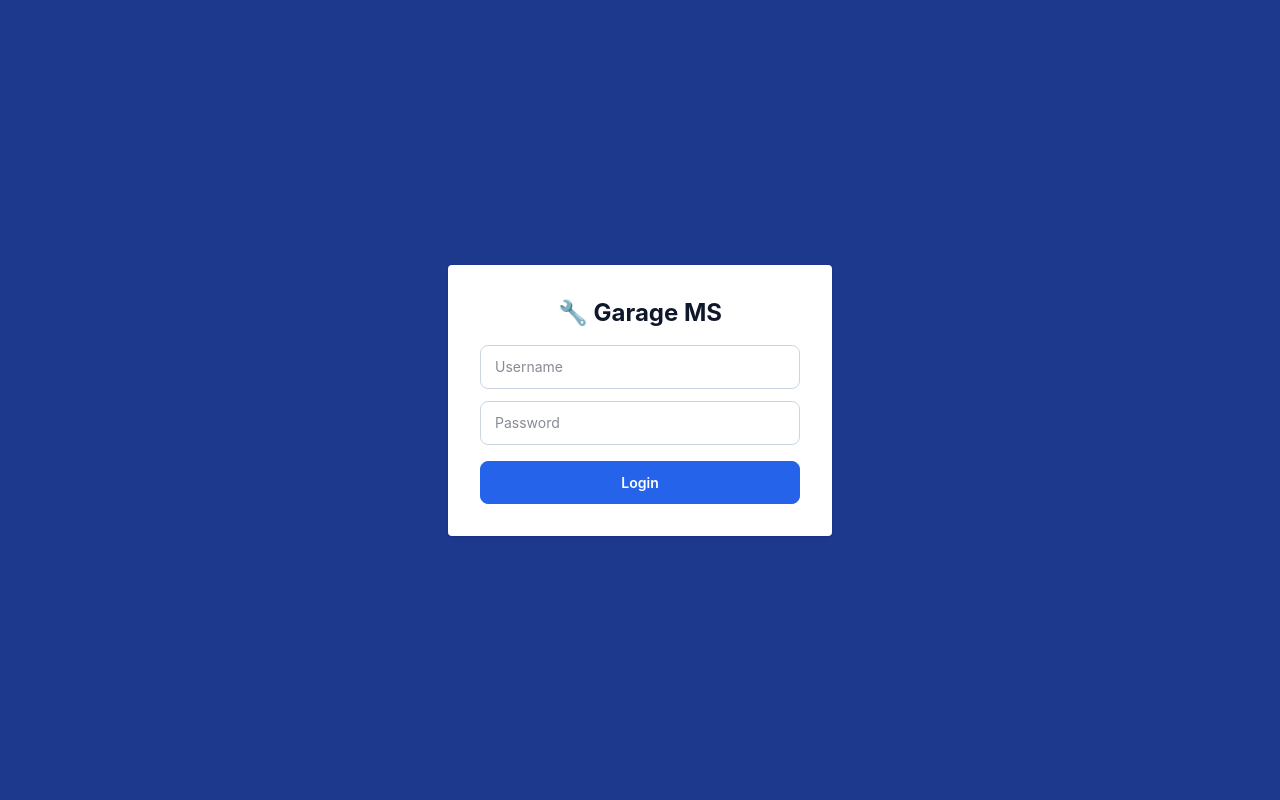
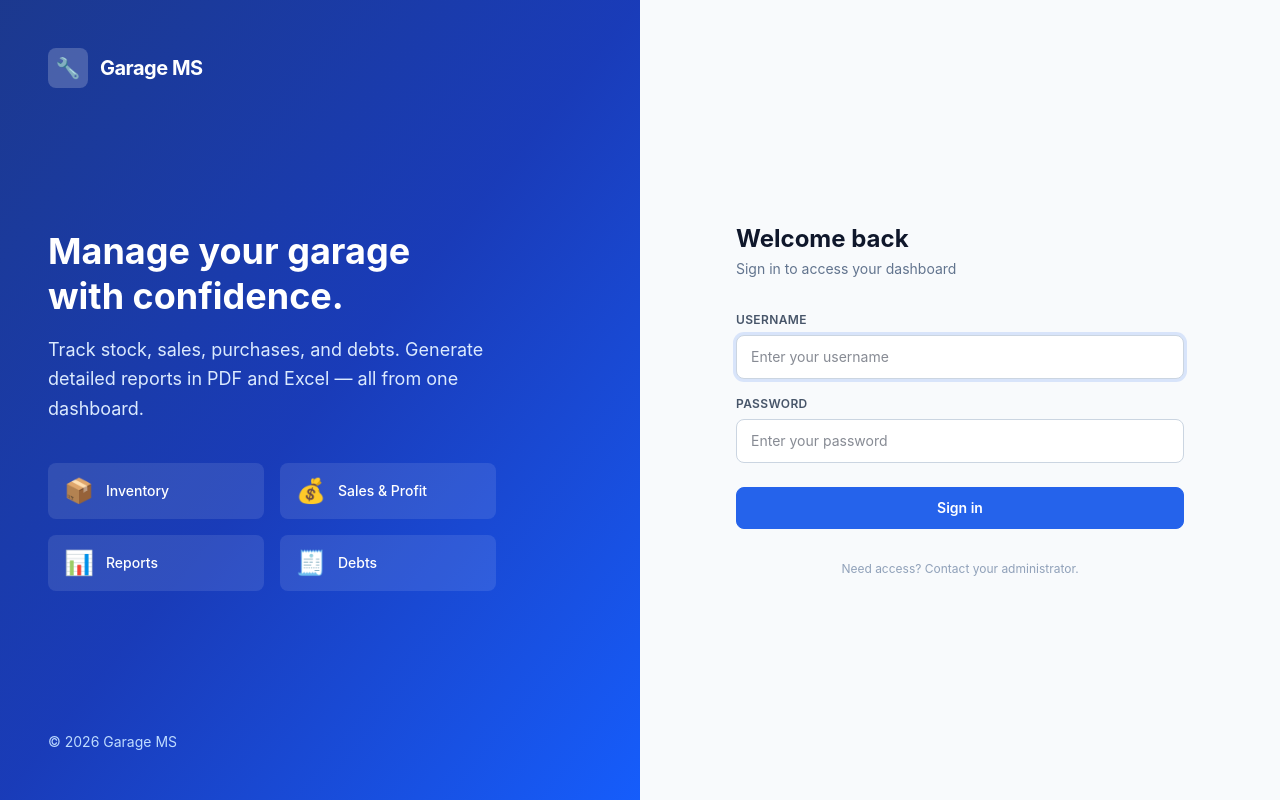
Before and after one commit to kansiime/garage-system, a Next.js app in the folder frontend/: page /login in a window 1280 px wide. Built offline with nearby package versions, Linux system fonts and the light colour scheme; no server answers.

Commit message:
Public settings endpoint; login brand + loading states

```diff
--- a/frontend/app/login/page.js
+++ b/frontend/app/login/page.js
@@ -1,5 +1,5 @@
 'use client';
-import { useState } from 'react';
+import { useEffect, useState } from 'react';
 import { useRouter } from 'next/navigation';
 import { auth } from '@/lib/api';
 
@@ -7,11 +7,23 @@ export default function LoginPage() {
   const [username, setUsername] = useState('');
   const [password, setPassword] = useState('');
   const [error, setError] = useState('');
+  const [loading, setLoading] = useState(false);
+  const [brand, setBrand] = useState('Garage MS');
   const router = useRouter();
+
+  // Fetch business name from public endpoint
+  useEffect(() => {
+    const apiBase = process.env.NEXT_PUBLIC_API_URL || 'http://localhost:8000/api';
+    fetch(`${apiBase}/auth/public-settings/`)
+      .then((r) => r.json())
+      .then((d) => setBrand(d.name || 'Garage MS'))
+      .catch(() => {});
+  }, []);
 
   const submit = async (e) => {
     e.preventDefault();
     setError('');
+    setLoading(true);
     try {
       const res = await auth.login(username, password);
       localStorage.setItem('access_token', res.data.access);
@@ -19,21 +31,115 @@ export default function LoginPage() {
       localStorage.setItem('user', JSON.stringify(res.data.user));
       router.push('/dashboard');
     } catch (err) {
-      setError('Invalid credentials');
+      setError('Invalid username or password. Please try again.');
+    } finally {
+      setLoading(false);
     }
   };
 
   return (
-    <div className="min-h-screen flex items-center justify-center bg-blue-900">
-      <form onSubmit={submit} className="bg-white p-8 rounded shadow w-96">
-        <h1 className="text-2xl font-bold mb-4 text-center">🔧 Garage MS</h1>
-        {error && <p className="text-red-500 mb-3">{error}</p>}
-        <input className="mb-3" placeholder="Username"
-          value={username} onChange={(e) => setUsername(e.target.value)} required />
-        <input className="mb-4" type="password" placeholder="Password"
-          value={password} onChange={(e) => setPassword(e.target.value)} required />
-        <button className="primary w-full" type="submit">Login</button>
-      </form>
+    <div className="min-h-screen flex">
+      {/* Left panel — branding */}
+      <div className="hidden lg:flex lg:w-1/2 bg-gradient-to-br from-blue-900 via-blue-800 to-blue-600 text-white p-12 flex-col justify-between">
+        <div className="flex items-center gap-3">
+          <div className="w-10 h-10 bg-white/20 rounded-lg flex items-center justify-center text-xl">🔧</div>
+          <span className="text-xl font-bold tracking-tight">{brand}</span>
+        </div>
+
+        <div>
+          <h1 className="text-4xl font-bold leading-tight mb-4">
+            Manage your garage<br />with confidence.
+          </h1>
+          <p className="text-blue-100 text-lg leading-relaxed max-w-md">
+            Track stock, sales, purchases, and debts. Generate detailed reports
+            in PDF and Excel — all from one dashboard.
+          </p>
+
+          <div className="mt-10 grid grid-cols-2 gap-4 max-w-md">
+            {[
+              ['📦', 'Inventory'],
+              ['💰', 'Sales & Profit'],
+              ['📊', 'Reports'],
+              ['🧾', 'Debts'],
+            ].map(([icon, label]) => (
+              <div key={label} className="flex items-center gap-3 bg-white/10 rounded-lg px-4 py-3">
+                <span className="text-2xl">{icon}</span>
+                <span className="text-sm font-medium">{label}</span>
+              </div>
+            ))}
+          </div>
+        </div>
+
+        <p className="text-blue-200 text-sm">© {new Date().getFullYear()} {brand}</p>
+      </div>
+
+      {/* Right panel — login form */}
+      <div className="flex-1 flex items-center justify-center p-6 lg:p-12">
+        <div className="w-full max-w-md">
+          <div className="lg:hidden flex items-center gap-3 mb-8 justify-center">
+            <div className="w-10 h-10 bg-blue-600 rounded-lg flex items-center justify-center text-white text-xl">🔧</div>
+            <span className="text-xl font-bold">{brand}</span>
+          </div>
+
+          <h2 className="text-2xl font-bold text-slate-900 mb-1">Welcome back</h2>
+          <p className="text-slate-500 text-sm mb-8">Sign in to access your dashboard</p>
+
+          {error && (
+            <div className="mb-5 p-3 bg-red-50 border border-red-200 text-red-700 text-sm rounded-lg flex items-start gap-2">
+              <span>⚠️</span>
+              <span>{error}</span>
+            </div>
+          )}
+
+          <form onSubmit={submit} className="space-y-4">
+            <div>
+              <label htmlFor="username">Username</label>
+              <input
+                id="username"
+                type="text"
+                value={username}
+                onChange={(e) => setUsername(e.target.value)}
+                placeholder="Enter your username"
+                required
+                autoFocus
+                disabled={loading}
+              />
+            </div>
+
+            <div>
+              <label htmlFor="password">Password</label>
+              <input
+                id="password"
+                type="password"
+                value={password}
+                onChange={(e) => setPassword(e.target.value)}
+                placeholder="Enter your password"
+                required
+                disabled={loading}
+              />
+            </div>
+
+            <button
+              type="submit"
+              disabled={loading}
+              className="btn btn-primary btn-block mt-2 flex items-center justify-center gap-2"
+            >
+              {loading ? (
+                <>
+                  <span className="inline-block w-4 h-4 border-2 border-white border-t-transparent rounded-full animate-spin" />
+                  Signing in…
+                </>
+              ) : (
+                'Sign in'
+              )}
+            </button>
+          </form>
+
+          <p className="text-center text-xs text-slate-400 mt-8">
+            Need access? Contact your administrator.
+          </p>
+        </div>
+      </div>
     </div>
   );
 }
--- a/frontend/app/settings/page.js
+++ b/frontend/app/settings/page.js
@@ -5,34 +5,79 @@ import api from '@/lib/api';
 
 export default function SettingsPage() {
   const [form, setForm] = useState({
-    name: '', address: '', phone: '', email: '', tin: '',
-    currency_code: 'UGX', currency_symbol: 'UGX', receipt_footer: '',
+    name: '',
+    address: '',
+    phone: '',
+    email: '',
+    tin: '',
+    currency_code: 'UGX',
+    currency_symbol: 'UGX',
+    receipt_footer: '',
   });
   const [saved, setSaved] = useState(false);
+  const [saving, setSaving] = useState(false);
   const [error, setError] = useState('');
+  const [loaded, setLoaded] = useState(false);
 
   useEffect(() => {
-    api.get('/auth/settings/').then((r) => setForm(r.data));
+    api.get('/auth/settings/')
+      .then((r) => {
+        setForm({
+          name: r.data.name || '',
+          address: r.data.address || '',
+          phone: r.data.phone || '',
+          email: r.data.email || '',
+          tin: r.data.tin || '',
+          currency_code: r.data.currency_code || 'UGX',
+          currency_symbol: r.data.currency_symbol || 'UGX',
+          receipt_footer: r.data.receipt_footer || '',
+        });
+        setLoaded(true);
+      })
+      .catch(() => {
+        setError('Could not load settings.');
+        setLoaded(true);
+      });
   }, []);
 
   const submit = async (e) => {
     e.preventDefault();
-    setSaved(false); setError('');
+    setSaved(false);
+    setError('');
+    setSaving(true);
     try {
       await api.put('/auth/settings/', form);
       setSaved(true);
-      setTimeout(() => setSaved(false), 2500);
-    } catch {
-      setError('Could not save. Only admin/manager can edit settings.');
+      // Reload the page after 1s so the navbar picks up the new business name
+      setTimeout(() => window.location.reload(), 1000);
+    } catch (err) {
+      const status = err.response?.status;
+      if (status === 403) {
+        setError('Only admin or manager can edit settings.');
+      } else {
+        setError('Could not save. Please try again.');
+      }
+    } finally {
+      setSaving(false);
     }
   };
 
   const field = (name, label, opts = {}) => (
     <div className={opts.full ? 'md:col-span-2' : ''}>
       <label>{label}</label>
-      {opts.textarea
-        ? <textarea rows={3} value={form[name] || ''} onChange={(e) => setForm({ ...form, [name]: e.target.value })} />
-        : <input type={opts.type || 'text'} value={form[name] || ''} onChange={(e) => setForm({ ...form, [name]: e.target.value })} />}
+      {opts.textarea ? (
+        <textarea
+          rows={3}
+          value={form[name] || ''}
+          onChange={(e) => setForm({ ...form, [name]: e.target.value })}
+        />
+      ) : (
+        <input
+          type={opts.type || 'text'}
+          value={form[name] || ''}
+          onChange={(e) => setForm({ ...form, [name]: e.target.value })}
+        />
+      )}
     </div>
   );
 
@@ -40,18 +85,27 @@ export default function SettingsPage() {
     <ProtectedRoute>
       <div className="mb-6">
         <h1 className="text-2xl font-bold text-slate-900">Garage Settings</h1>
-        <p className="text-sm text-slate-500 mt-1">Business details shown on receipts and reports</p>
+        <p className="text-sm text-slate-500 mt-1">
+          Business details shown on receipts and reports
+        </p>
       </div>
 
       {saved && (
         <div className="mb-4 p-3 bg-green-50 border border-green-200 text-green-700 text-sm rounded-lg">
-          ✓ Settings saved
+          ✓ Settings saved — reloading…
         </div>
       )}
       {error && (
-        <div className="mb-4 p-3 bg-red-50 border border-red-200 text-red-700 text-sm rounded-lg">{error}</div>
+        <div className="mb-4 p-3 bg-red-50 border border-red-200 text-red-700 text-sm rounded-lg">
+          {error}
+        </div>
       )}
 
+      {!loaded ? (
+        <div className="card">
+          <p className="text-slate-500 text-sm">Loading settings…</p>
+        </div>
+      ) : (
         <form onSubmit={submit} className="card">
           <div className="grid grid-cols-1 md:grid-cols-2 gap-4">
             {field('name', 'Business Name', { full: true })}
@@ -64,9 +118,23 @@ export default function SettingsPage() {
             {field('receipt_footer', 'Receipt Footer', { textarea: true, full: true })}
           </div>
           <div className="mt-6 flex justify-end">
-          <button type="submit" className="btn btn-primary">Save Settings</button>
+            <button
+              type="submit"
+              className="btn btn-primary flex items-center gap-2"
+              disabled={saving}
+            >
+              {saving ? (
+                <>
+                  <span className="inline-block w-4 h-4 border-2 border-white border-t-transparent rounded-full animate-spin" />
+                  Saving…
+                </>
+              ) : (
+                'Save Settings'
+              )}
+            </button>
           </div>
         </form>
+      )}
     </ProtectedRoute>
   );
 }
```
Also changed, not shown: 2 other files (tests, documents, lock files or other folders). Lines whose indentation alone changed are shown as unchanged.
